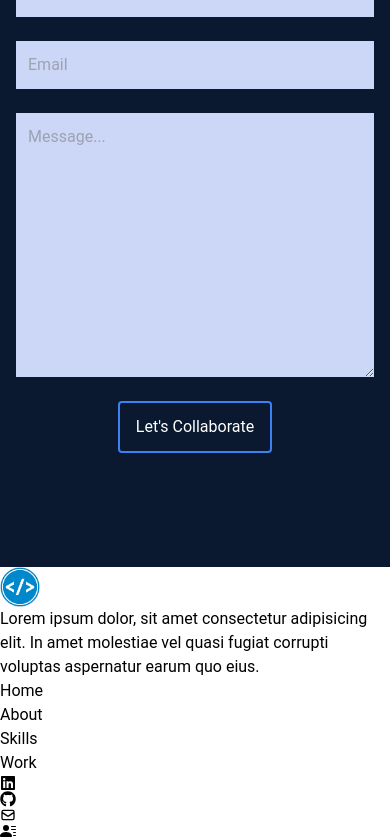
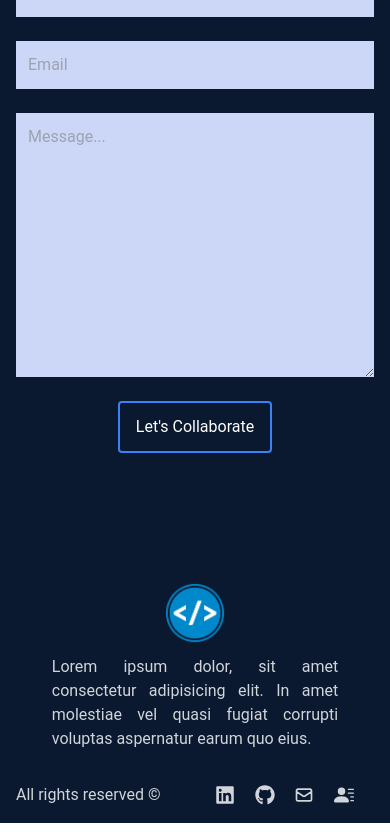
Before and after one commit to wajaht-ali/tailwind_Portfolio_Project, a React (Vite) app: page / in a window 390 px wide. Shown: the part 4709-5548 px from the top of the page. Built offline with nearby package versions, Linux system fonts and the light colour scheme.

Commit message:
Mobile footer added successfully

```diff
--- a/src/components/Footer.jsx
+++ b/src/components/Footer.jsx
@@ -1,47 +1,50 @@
-import { Link } from "react-scroll";
+// import { Link } from "react-scroll";
 import { HiOutlineMail } from 'react-icons/hi';
-import { FaLinkedin, FaGithub, FaMailBulk } from 'react-icons/fa';
+import { FaLinkedin, FaGithub } from 'react-icons/fa';
 import { BsFillPersonLinesFill } from 'react-icons/bs';
+import img from "../assets/images/portfolioLogNoBg.png";
 
-import img from "../assets/images/portfolioLogNoBg.png";
 const Footer = () => {
     return (
-        <div className="">
-            <div name="About-Me">
-                <img src={img} alt="img" style={{ width: '40px' }} />
-                <p>Lorem ipsum dolor, sit amet consectetur adipisicing elit. In amet molestiae vel quasi fugiat corrupti voluptas aspernatur earum quo eius.</p>
+        <div className="h-auto w-full bg-[#0a192f] text-gray-300 md:hidden">
+            <div className="max-w-[1000px] w-full h-full grid content-center mx-auto p-4">
+                <div name="About-Me" className="flex flex-col justify-between items-center w-[80%] mx-auto">
+                    <img src={img} alt="img" style={{ width: '60px' }} />
+                    <p className="mt-3 text-justify text-md">Lorem ipsum dolor, sit amet consectetur adipisicing elit. In amet molestiae vel quasi fugiat corrupti voluptas aspernatur earum quo eius.</p>
                 </div>
-            <div name="Nav-items">
-                <ul>
-                    <li>
+                {/* <div name="Nav-items" className="flex justify-center items-center w-full h-full">
+                    <ul className="flex flex-col items-center justify-center h-[160px] p-4">
+                        <li className="p-1 cursor-pointer text-lg border-b-2 border-gray-500">
                             <Link to={'home'} smooth={true} duration={300}>Home</Link>
                         </li>
-                    <li>
+                        <li className="p-1 cursor-pointer text-lg border-b-2 border-gray-500">
                             <Link to={'about'} smooth={true} duration={300}>About</Link>
                         </li>
-                    <li>
+                        <li className="p-1 cursor-pointer text-lg border-b-2 border-gray-500">
                             <Link to={'skills'} smooth={true} duration={300}>Skills</Link>
                         </li>
-                    <li>
+                        <li className="p-1 cursor-pointer text-lg border-b-2 border-gray-500">
                             <Link to={'work'} smooth={true} duration={300}>Work</Link>
                         </li>
                     </ul>
+                </div> */}
             </div>
-            <div name="Social-icons">
-                <ul>
+            <div className="flex flex-row w-full justify-between items-center p-4">
+                <p className="text-md">All rights reserved &copy;</p>
+                <ul className="flex flex-row w-[50%] justify-evenly">
                     <li>
-                        <a href="https://linkedin.com/in/wajhat-ali/" rel="noreferrer" target="_blank"><FaLinkedin /></a>
+                        <a href="https://linkedin.com/in/wajhat-ali/" rel="noreferrer" target="_blank"><FaLinkedin size={20} /></a>
                     </li>
                     <li>
-                        <a href="https://github.com/wajaht-ali/" rel="noreferrer" target="_blank"><FaGithub /></a>
+                        <a href="https://github.com/wajaht-ali/" rel="noreferrer" target="_blank"><FaGithub size={20} /></a>
                     </li>
                     <li>
                         <abbr title="contact.chwajahat@gmail.com">
-                            <a href="mailto:contact.chwajahat@gmail.com" rel="noreferrer" target="_blank"><HiOutlineMail /></a>
+                            <a href="mailto:contact.chwajahat@gmail.com" rel="noreferrer" target="_blank"><HiOutlineMail size={20} /></a>
                         </abbr>
                     </li>
                     <li>
-                        <a href="" rel="noreferrer" target="_blank"><BsFillPersonLinesFill /></a>
+                        <a href="" rel="noreferrer" target="_blank"><BsFillPersonLinesFill size={20} /></a>
                     </li>
                 </ul>
             </div>
--- a/src/styles/App.css
+++ b/src/styles/App.css
@@ -631,6 +631,10 @@ video {
   margin-top: 1rem;
 }
 
+.mt-3 {
+  margin-top: 0.75rem;
+}
+
 .block {
   display: block;
 }
@@ -679,6 +683,18 @@ video {
   height: 100vh;
 }
 
+.h-\[40vh\] {
+  height: 40vh;
+}
+
+.h-\[120px\] {
+  height: 120px;
+}
+
+.h-\[160px\] {
+  height: 160px;
+}
+
 .w-\[120px\] {
   width: 120px;
 }
@@ -693,6 +709,14 @@ video {
 
 .w-full {
   width: 100%;
+}
+
+.w-\[50\%\] {
+  width: 50%;
+}
+
+.w-\[60\%\] {
+  width: 60%;
 }
 
 .max-w-\[1000px\] {
@@ -731,6 +755,10 @@ video {
   place-items: center;
 }
 
+.content-center {
+  align-content: center;
+}
+
 .items-center {
   align-items: center;
 }
@@ -741,6 +769,10 @@ video {
 
 .justify-between {
   justify-content: space-between;
+}
+
+.justify-around {
+  justify-content: space-around;
 }
 
 .justify-evenly {
@@ -793,6 +825,11 @@ video {
   border-color: rgb(59 130 246 / var(--tw-border-opacity));
 }
 
+.border-gray-500 {
+  --tw-border-opacity: 1;
+  border-color: rgb(107 114 128 / var(--tw-border-opacity));
+}
+
 .bg-\[\#00df9a\] {
   --tw-bg-opacity: 1;
   background-color: rgb(0 223 154 / var(--tw-bg-opacity));
@@ -843,6 +880,10 @@ video {
 
 .p-4 {
   padding: 1rem;
+}
+
+.p-1 {
+  padding: 0.25rem;
 }
 
 .px-4 {
```
Lines whose indentation alone changed are shown as unchanged.
